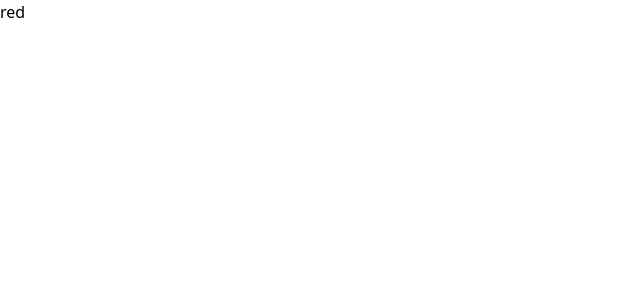
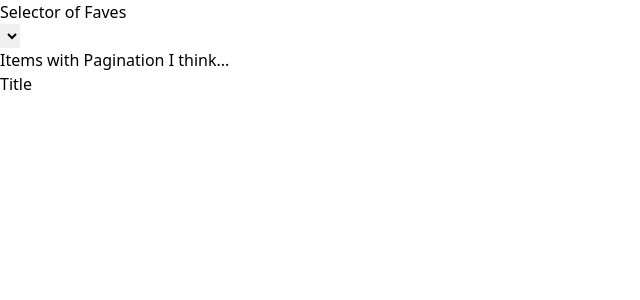
Before and after one commit to JorgeOyanederV/vite-project, a React (Vite) app: page / in a window 1280 px wide. Shown: the top 300 px of the page, without its empty margins (0-640 px from the left). Built offline with nearby package versions, Linux system fonts and the light colour scheme.

Commit message:
Initial project structure, tailwind and routing v6

```diff
--- a/package.json
+++ b/package.json
@@ -9,7 +9,8 @@
   },
   "dependencies": {
     "react": "^18.0.0",
-    "react-dom": "^18.0.0"
+    "react-dom": "^18.0.0",
+    "react-router-dom": "^6.3.0"
   },
   "devDependencies": {
     "@types/react": "^18.0.0",
--- a/src/App.tsx
+++ b/src/App.tsx
@@ -1,11 +1,17 @@
-import React from 'react'
+import React from "react";
+import { BrowserRouter, Routes, Route, Link } from "react-router-dom";
+import Home from "./components/Home";
+import NewPost from "./components/NewPost";
 
-const App = () =>  {
+const App = () => {
   return (
-    <div className="bg-red-400 h-80">
-      red
-    </div>
-  )
-}
+    <BrowserRouter>
+      <Routes>
+        <Route path="/news/:id" element={<NewPost />} />
+        <Route path="/" element={<Home />} />
+      </Routes>
+    </BrowserRouter>
+  );
+};
 
-export default App
+export default App;
--- /dev/null
+++ b/src/components/Home.tsx
@@ -0,0 +1,17 @@
+import { FC } from "react";
+import { News } from "./News";
+import { Title } from "./Title";
+
+interface HomeProps {}
+
+// the main page
+const Home: FC<HomeProps> = () => {
+  return (
+    <>
+      <Title />
+      <News />
+    </>
+  );
+};
+
+export default Home;
--- /dev/null
+++ b/src/components/NewPost.tsx
@@ -0,0 +1,10 @@
+import { FC } from "react";
+
+interface NewPostProps {}
+
+// the post with details of the new
+const NewPost: FC<NewPostProps> = () => {
+  return <>Hola</>;
+};
+
+export default NewPost;
--- /dev/null
+++ b/src/components/News.tsx
@@ -0,0 +1,8 @@
+import { FC } from "react";
+
+interface NewsProps {}
+
+// component that render a list of news with pagination
+export const News: FC<NewsProps> = () => {
+  return <>Title</>;
+};
--- /dev/null
+++ b/src/components/Title.tsx
@@ -0,0 +1,14 @@
+import { FC } from "react";
+
+interface TitleProps {}
+
+// the title of the main page
+export const Title: FC<TitleProps> = () => {
+  return (
+    <>
+      <div>Selector of Faves</div>
+      <select>Selector of the source of the news</select>
+      <div>Items with Pagination I think...</div>
+    </>
+  );
+};
```
Also changed, not shown: src/components/New.tsx (added, +23 -0 lines), 1 other file (tests, documents, lock files or other folders).
